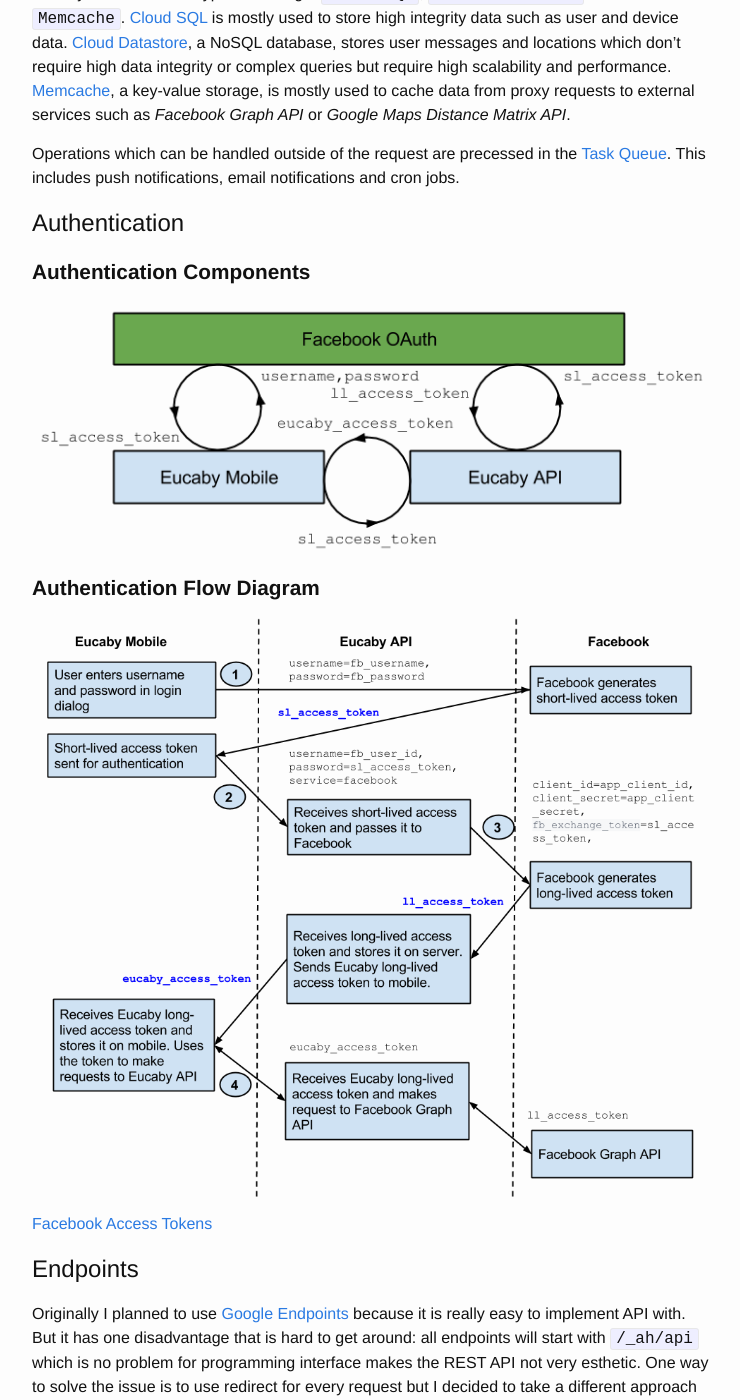
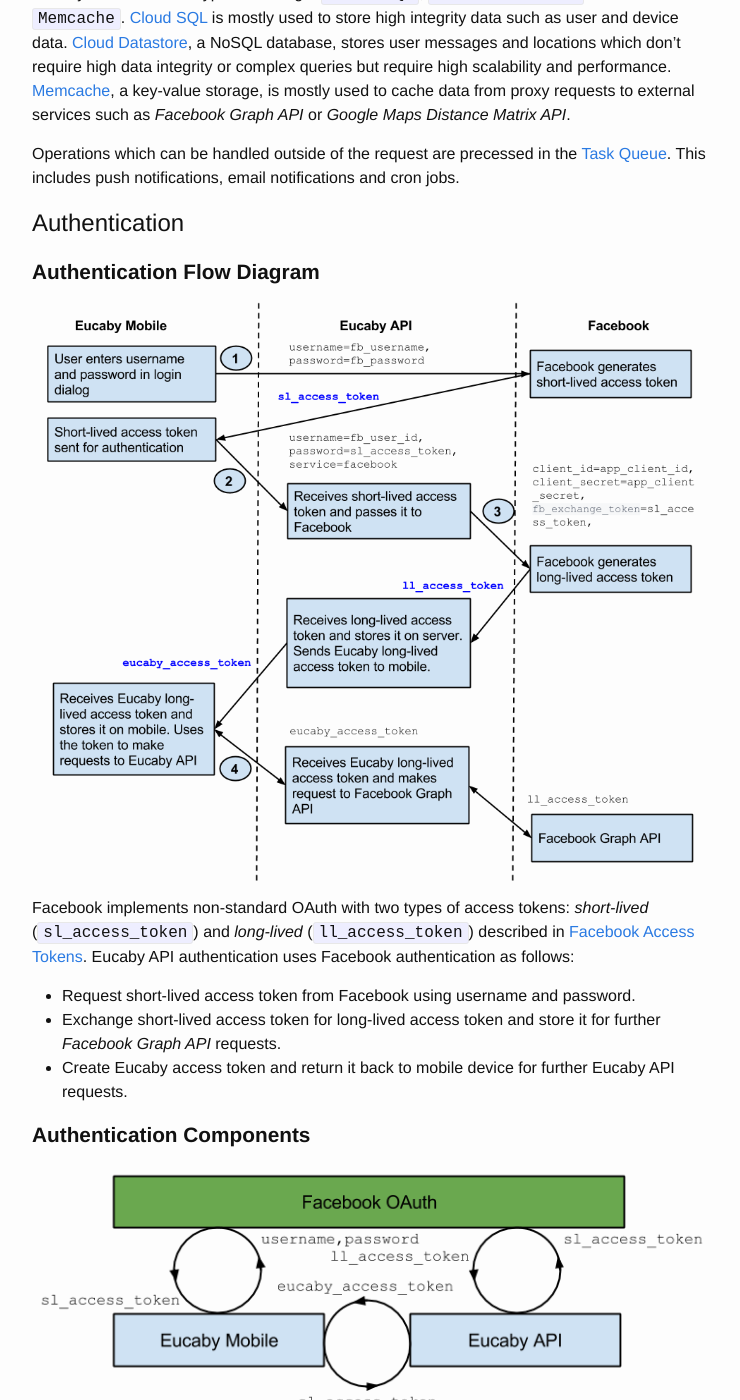
Before and after one commit to dexity/dexity.github.io, a Jekyll site: the page built from _posts/2015-09-15-eucaby-architecture.md, in a window 1280 px wide and 1400 px high, scrolled down 1360 px. Shown: the whole window, without its empty margins (268-1008 px from the left). Built offline with Jekyll 4.4.1, drawn with Linux system fonts in a browser that asks for light colours; comment, search, counter and statistics services are not loaded; some of the changed text lies outside the part shown.

Commit message:
Wrote Authentication Flow Diagram subsection

```diff
--- a/_posts/2015-09-15-eucaby-architecture.md
+++ b/_posts/2015-09-15-eucaby-architecture.md
@@ -32,15 +32,21 @@
 
 ## Authentication
 
+### Authentication Flow Diagram
+
+![Eucaby Authentication Flow][img-authentication-flow]
+
+Facebook implements non-standard OAuth with two types of access tokens: *short-lived* (`sl_access_token`) and *long-lived* (`ll_access_token`) described in [Facebook Access Tokens][fb-access-tokens]. Eucaby API authentication uses Facebook authentication as follows:
+
+* Request short-lived access token from Facebook using username and password.
+* Exchange short-lived access token for long-lived access token and store it for further *Facebook Graph API* requests.
+* Create Eucaby access token and return it back to mobile device for further Eucaby API requests.
+
 ### Authentication Components
 
 ![Eucaby Authentication][img-authentication]
 
-### Authentication Flow Diagram
 
-![Eucaby Authentication Flow][img-authentication-flow]
-
-[Facebook Access Tokens][fb-access-tokens]
 
 ## Endpoints
 
```
